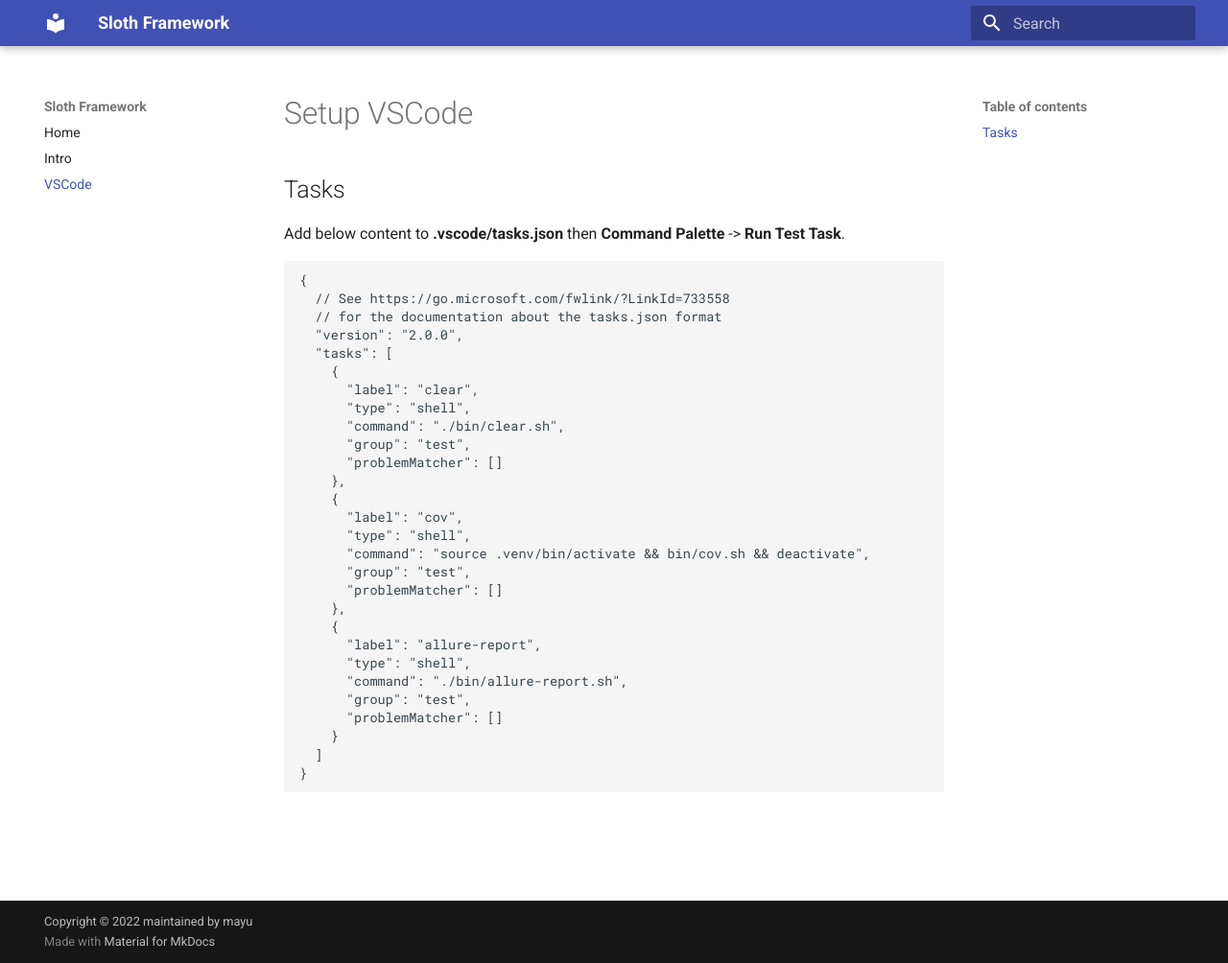
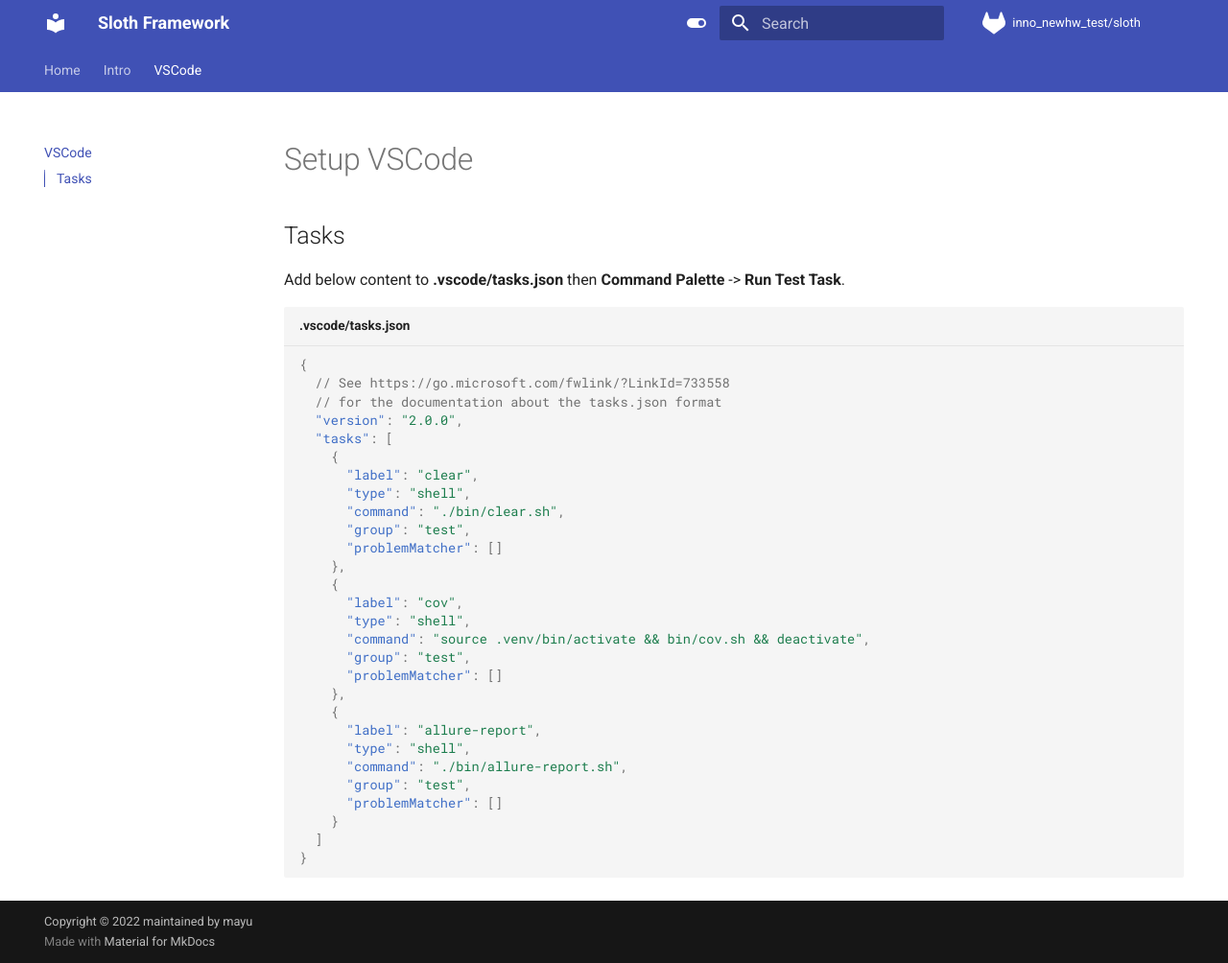
Before and after one commit to ice7mayu/sloth-doc, an MkDocs documentation site: the page built from docs/vscode.md, in a window 1280 px wide and 1004 px high. Shown: the whole window at 96% size. Built offline with MkDocs 1.6.1 and Material for MkDocs 9.7.7, drawn with Linux system fonts in a browser that asks for light colours.

Commit message:
Setup styles

````diff
--- a/docs/vscode.md
+++ b/docs/vscode.md
@@ -4,7 +4,7 @@
 
 Add below content to **.vscode/tasks.json** then **Command Palette** -> **Run Test Task**.
 
-```json
+```json title='.vscode/tasks.json'
 {
   // See https://go.microsoft.com/fwlink/?LinkId=733558
   // for the documentation about the tasks.json format
--- a/mkdocs.yml
+++ b/mkdocs.yml
@@ -1,36 +1,48 @@
 site_name: Sloth Framework
 copyright: Copyright &copy; 2022 maintained by mayu
-# repo_url: git@git.zuoyebang.cc:inno_newhw_test/sloth-doc.git
-# edit_uri: edit/dev/docs
+repo_url: https://git.zuoyebang.cc/inno_newhw_test/sloth
+repo_name: inno_newhw_test/sloth
 
 # The material theme settings
 theme:
   name: material
   language: en
-  # feature:
-  #   tabs: false # Whether display level 1 header as tabs
+  palette:
+    - media: '(prefers-color-scheme: light)'
+      scheme: default
+      primary: indigo
+      toggle:
+        icon: material/toggle-switch
+        name: Switch to dark mode
+    - media: '(prefers-color-scheme: dark)'
+      scheme: slate
+      primary: red
+      toggle:
+        icon: material/toggle-switch-off-outline
+        name: Switch to light mode
+  icon:
+    repo: fontawesome/brands/gitlab
 
-# extra:
-#   social: # Display social links in footer
-#     - type: github
-#       link: git@git.zuoyebang.cc:inno_newhw_test/sloth-doc.git
+  features:
+    - navigation.tabs
+    - navigation.instant
+    - announce.dismissÎ
+    - navigation.tracking
+    - toc.integrate
+    - navigation.top
 
 plugins:
   - search
-  # - git-revision-date-localized: # Display last update time in git repo
-  #     type: iso_datetime
+  - git-revision-date-localized:
+      type: date
 
-# Enable some useful extensions.
-# markdown_extensions:
-#   - admonition
-#   - codehilite:
-#       linenums: false
-#   - toc:
-#       permalink: true
-#   - pymdownx.details
-#   - pymdownx.keys
-#   - pymdownx.mark
-#   - pymdownx.tasklist
+markdown_extensions:
+  - pymdownx.highlight:
+      anchor_linenums: true
+      linenums: false
+  - pymdownx.inlinehilite
+  - pymdownx.snippets
+  - pymdownx.superfences
 
 # The site navigation
 nav:
````
Also changed, not shown: docs/intro/intro.md (+1 -1 lines), 1 other file.
